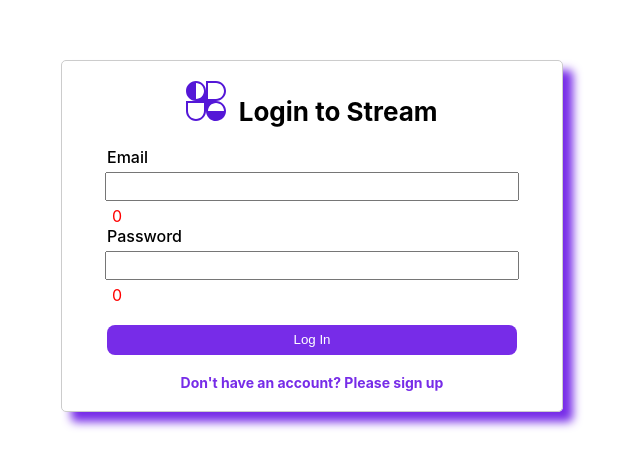
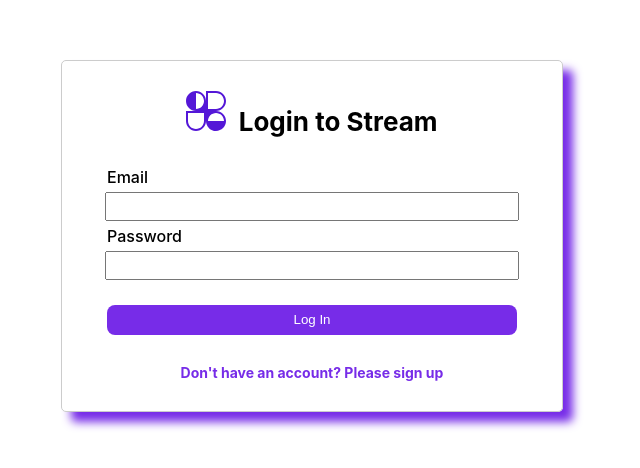
Before and after one commit to Samuelcy/livestream-web-app, a React (Create React App) app in the folder client/: page /auth in a window 1280 px wide. Shown: the part 164-632 px from the top of the page, without its empty margins (328-968 px from the left). Built offline with nearby package versions, Linux system fonts and the light colour scheme.

Commit message:
Fix typo

```diff
--- a/client/src/AuthPage/AuthInput.js
+++ b/client/src/AuthPage/AuthInput.js
@@ -33,7 +33,7 @@ export const AuthInput = ({
                 // onBlur={handleInputBlur}
             />
             <span className="auth-form-validation-message">
-                {showErrorMessage & validationMessage}
+                {showErrorMessage && validationMessage}
             </span>
         </>
     )
--- a/client/src/AuthPage/Login.js
+++ b/client/src/AuthPage/Login.js
@@ -27,8 +27,6 @@ export const Login = ({ switchAuthHandler }) => {
         }));
     }
 
-    console.log(formState);
-
     return <div className="login-container">
         <Logo text={'Login to Stream'} />
         <form className="auth-form">
```
